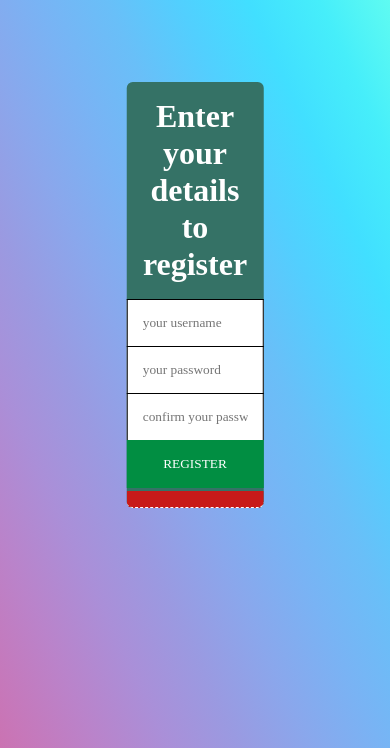
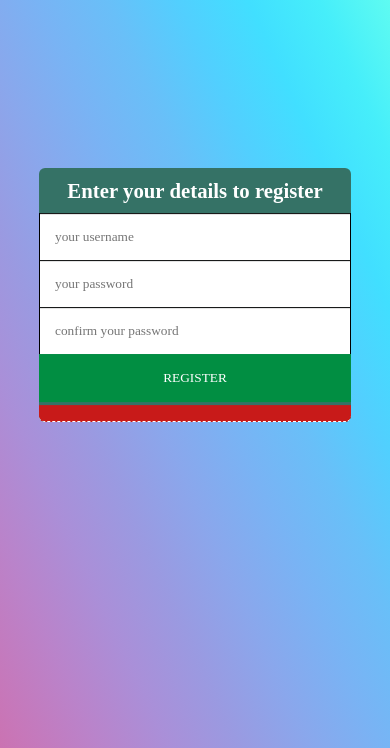
Before and after one commit to vivekthedev/to-do-list-with-database, a Django app: page /register/ in a window 390 px wide. Shown: the top 748 px of the page. Run offline with Django 3.2, Linux system fonts and the light colour scheme.

Commit message:
added media query for mobile device

```diff
--- a/tasks/static/main.css
+++ b/tasks/static/main.css
@@ -114,3 +114,12 @@ a {
 button .logout {
   color: aqua;
 }
+
+@media screen and (max-width: 768px) {
+  .container {
+    width: 80vw;
+  }
+  .title {
+    font-size: 1.3rem;
+  }
+}
```
